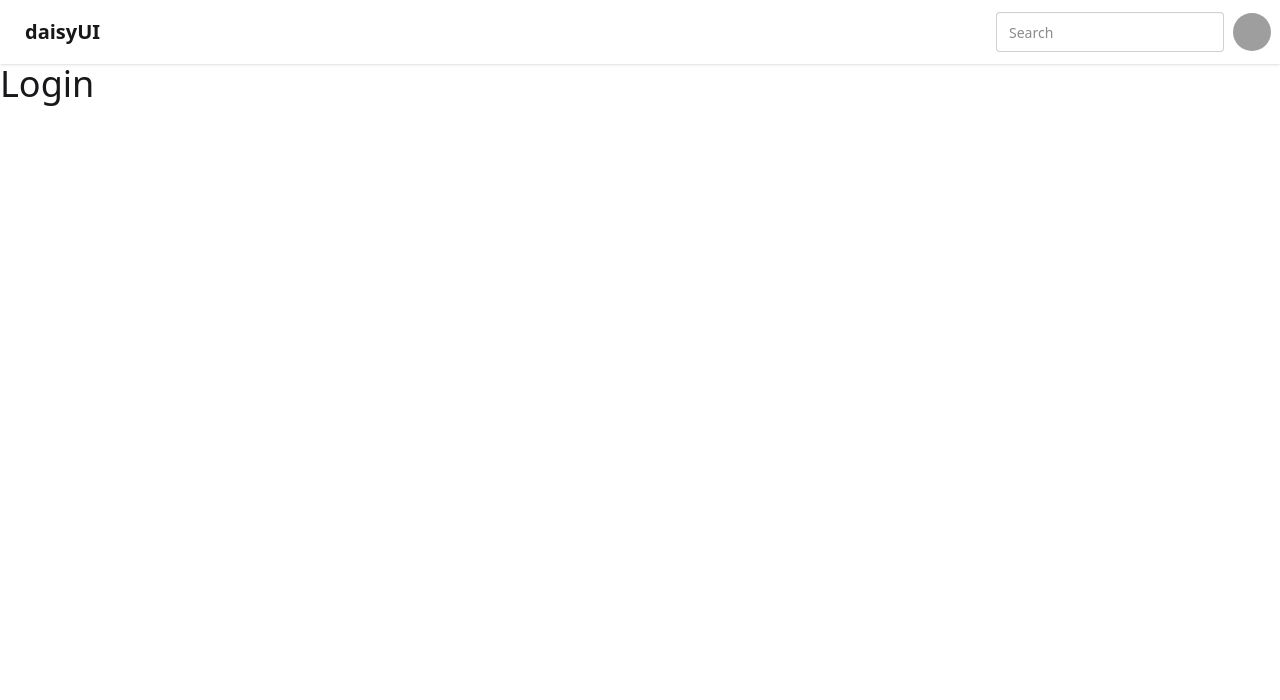
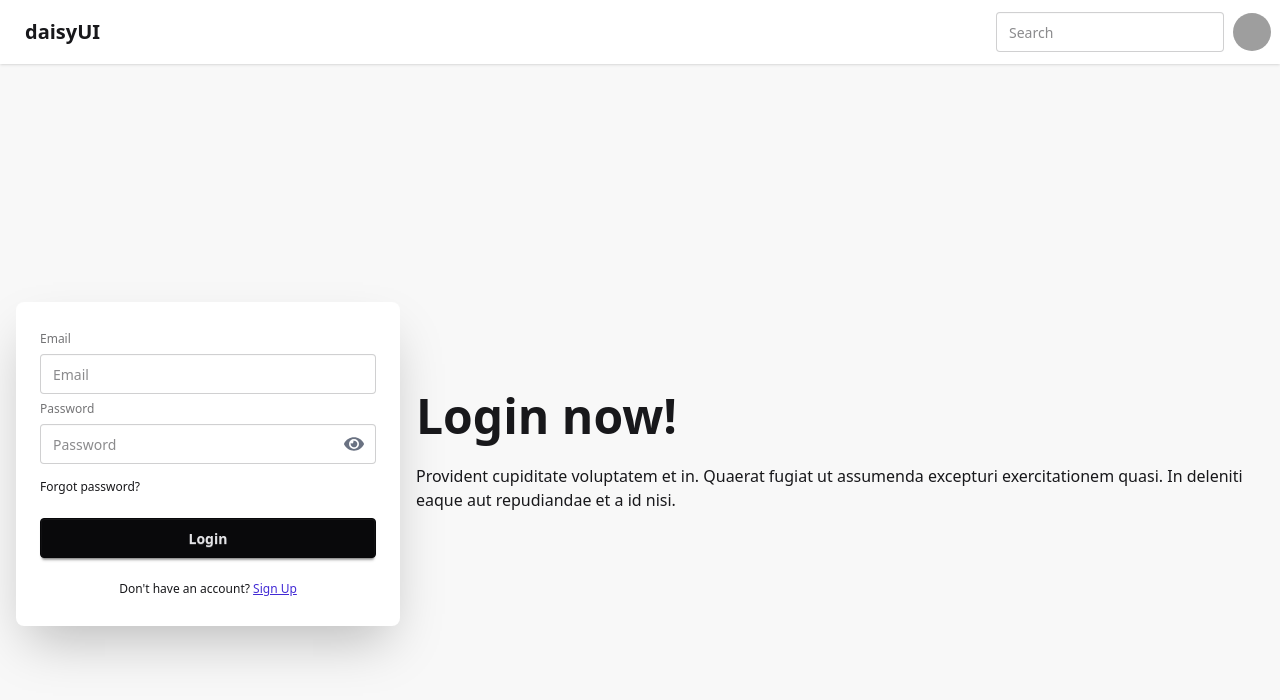
Before and after one commit to atikmahmud482/react2, a React (Vite) app in the folder email-password-verification/: page /login in a window 1280 px wide. Shown: the top 700 px of the page. Built offline with nearby package versions, Linux system fonts and the light colour scheme; grey boxes are pictures that could not be loaded.

Commit message:
video 50-7 login page added

```diff
--- a/email-password-verification/package.json
+++ b/email-password-verification/package.json
@@ -15,6 +15,7 @@
     "react": "^19.0.0",
     "react-dom": "^19.0.0",
     "react-router": "^7.1.5",
+    "react-router-dom": "^7.1.5",
     "tailwindcss": "^4.0.6"
   },
   "devDependencies": {
--- a/email-password-verification/src/components/Login.jsx
+++ b/email-password-verification/src/components/Login.jsx
@@ -1,7 +1,130 @@
+import { signInWithEmailAndPassword } from "firebase/auth";
+import { auth } from "../firebase.init";
+import { useState } from "react";
+import { FaEye, FaEyeSlash } from "react-icons/fa"; // Import eye icons
+import { Link } from "react-router-dom"; // For navigation
+
 const Login = () => {
+  const [errorMessage, setErrorMessage] = useState("");
+  const [successMessage, setSuccessMessage] = useState("");
+  const [showPassword, setShowPassword] = useState(false); // State to toggle password visibility
+
+  const handleLogin = (e) => {
+    e.preventDefault();
+
+    const email = e.target.email.value;
+    const password = e.target.pass.value;
+
+    // Clear previous messages
+    setErrorMessage("");
+    setSuccessMessage("");
+
+    signInWithEmailAndPassword(auth, email, password)
+      .then((result) => {
+        console.log(result.user); // Successfully logged in
+        setSuccessMessage("Login successful!"); // Set success message
+      })
+      .catch((error) => {
+        console.log("Error", error.message); // Handle errors
+        setErrorMessage(error.message); // Set error message for display
+      });
+  };
+
   return (
     <div>
-      <h2 className="text-4xl">Login</h2>
+      <form onSubmit={handleLogin}>
+        <div className="hero bg-base-200 min-h-screen">
+          <div className="hero-content flex-col lg:flex-row-reverse">
+            <div className="text-center lg:text-left">
+              <h1 className="text-5xl font-bold">Login now!</h1>
+              <p className="py-6">
+                Provident cupiditate voluptatem et in. Quaerat fugiat ut
+                assumenda excepturi exercitationem quasi. In deleniti eaque aut
+                repudiandae et a id nisi.
+              </p>
+            </div>
+            <div className="card bg-base-100 w-full max-w-sm shrink-0 shadow-2xl">
+              <div className="card-body">
+                <fieldset className="fieldset">
+                  {/* Email Input */}
+                  <label htmlFor="email" className="fieldset-label">
+                    Email
+                  </label>
+                  <input
+                    type="email"
+                    id="email"
+                    name="email"
+                    className="input input-bordered w-full"
+                    placeholder="Email"
+                    required
+                  />
+
+                  {/* Password Input */}
+                  <label htmlFor="password" className="fieldset-label">
+                    Password
+                  </label>
+                  <div className="relative">
+                    <input
+                      type={showPassword ? "text" : "password"} // Toggle input type
+                      id="password"
+                      name="pass"
+                      className="input input-bordered w-full pr-10" // Add padding for icon
+                      placeholder="Password"
+                      required
+                    />
+                    {/* Toggle Password Visibility Button */}
+                    <button
+                      type="button"
+                      className="absolute inset-y-0 right-0 flex items-center px-3 focus:outline-none"
+                      onClick={() => setShowPassword(!showPassword)} // Toggle state
+                    >
+                      {showPassword ? (
+                        <FaEyeSlash className="h-5 w-5 text-gray-500" /> // Eye-slash icon
+                      ) : (
+                        <FaEye className="h-5 w-5 text-gray-500" /> // Eye icon
+                      )}
+                    </button>
+                  </div>
+
+                  {/* Forgot Password Link */}
+                  <div className="mt-2">
+                    <a className="link link-hover">Forgot password?</a>
+                  </div>
+
+                  {/* Login Button */}
+                  <button type="submit" className="btn btn-neutral mt-4 w-full">
+                    Login
+                  </button>
+
+                  {/* Sign-Up Link */}
+                  <div className="mt-4 text-center">
+                    <p>
+                      Don't have an account?{" "}
+                      <Link to="/signup" className="link link-primary">
+                        Sign Up
+                      </Link>
+                    </p>
+                  </div>
+
+                  {/* Success Message Display */}
+                  {successMessage && (
+                    <div className="mt-4 text-center">
+                      <p className="text-green-600">{successMessage}</p>
+                    </div>
+                  )}
+
+                  {/* Error Message Display */}
+                  {errorMessage && (
+                    <div className="mt-4 text-center">
+                      <p className="text-red-600">{errorMessage}</p>
+                    </div>
+                  )}
+                </fieldset>
+              </div>
+            </div>
+          </div>
+        </div>
+      </form>
     </div>
   );
 };
--- a/email-password-verification/src/components/SignUp.jsx
+++ b/email-password-verification/src/components/SignUp.jsx
@@ -110,6 +110,16 @@ const SignUp = () => {
                     </label>
                   </div>
 
+                  {/* Already have an account? Login */}
+                  <div className="mt-2">
+                    <p>
+                      Already have an account?{" "}
+                      <a href="/login" className="link link-primary">
+                        Log in
+                      </a>
+                    </p>
+                  </div>
+
                   {/* Forgot Password Link */}
                   <div className="mt-2">
                     <a className="link link-hover">Forgot password?</a>
```
Also changed, not shown: 1 other file (tests, documents, lock files or other folders).
